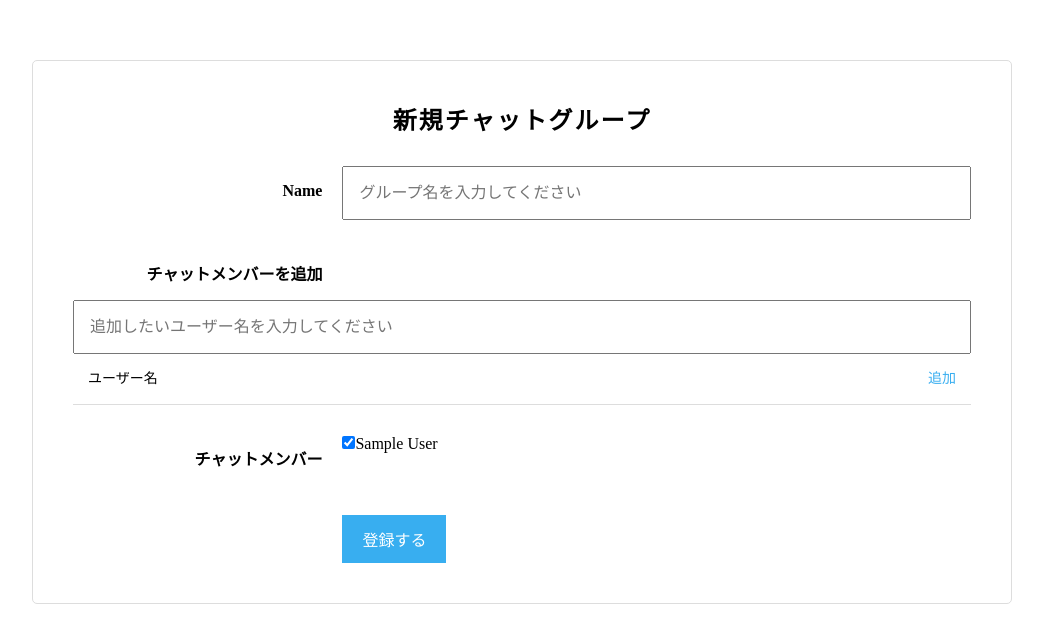
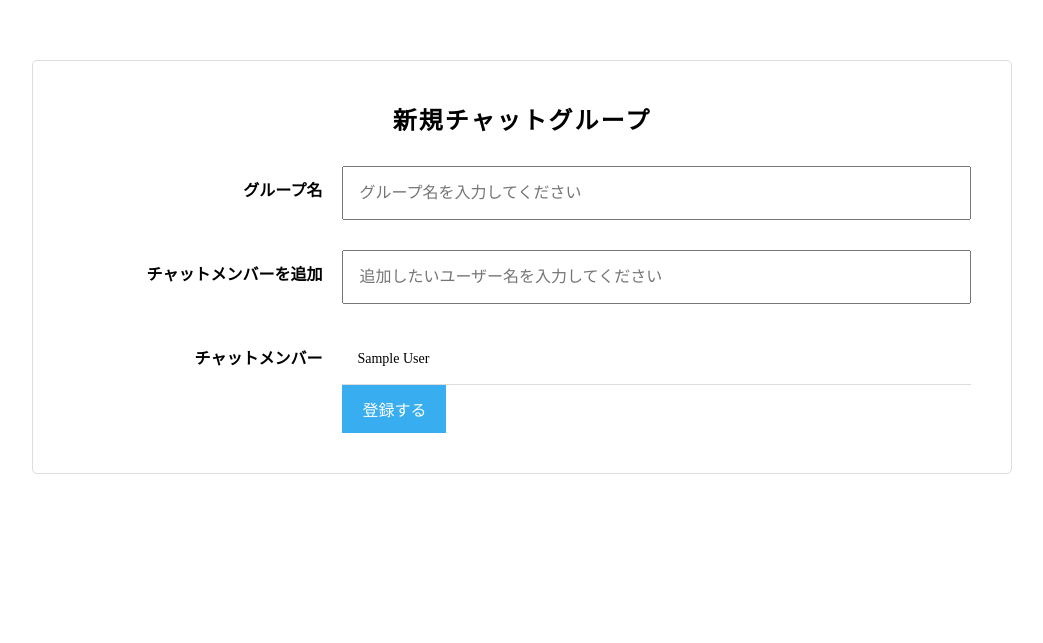
Before and after one commit to una7/chat-space, a Rails app: page /groups/new in a window 1280 px wide. Shown: the top 643 px of the page, without its empty margins (118-1161 px from the left). Run offline with Rails 7, Linux system fonts and the light colour scheme; the visitor is signed in with stand-in values (Sample User, id 1); style sheets or scripts are compiled from the project's sources; some libraries are stand-ins or nearby versions.

Commit message:
Update _form.html.haml

```diff
--- a/app/views/groups/_form.html.haml
+++ b/app/views/groups/_form.html.haml
@@ -7,34 +7,38 @@
           %li= message
   .chat-group-form__field
     .chat-group-form__field--left
-      = f.label :name, class: 'chat-group-form__label'
+      = f.label :グループ名, class: 'chat-group-form__label'
     .chat-group-form__field--right
       = f.text_field :name, class: 'chat__group_name chat-group-form__input', placeholder: 'グループ名を入力してください'
 
   .chat-group-form__field.clearfix
     .chat-group-form__field--left
-      %label.chat-group-form__label{:for => "chat_group_チャットメンバーを追加"} チャットメンバーを追加
-      .chat-group-form__field--right
-    .chat-group-form__search.clearfix
-      %input#user-search-field.chat-group-form__input{:placeholder => "追加したいユーザー名を入力してください", :type => "text"}/
-      #user-search-result
-    / この部分はインクリメンタルサーチ（ユーザー追加の非同期化のときに使用します↑
-    -# 常に出てきてる↓
-    .chat-group-user.clearfix
-      %p.chat-group-user__name ユーザー名
-      .user-search-add.chat-group-user__btn.chat-group-user__btn--add{"data-user-id" => "ユーザーのid", "data-user-name" => "ユーザー名"} 追加
+      = f.label :name, "チャットメンバーを追加", class: "chat-group-form__label"
+    .chat-group-form__field--right
+      .chat-group-form__search.clearfix
+        %input#user-search-field.chat-group-form__input{placeholder: "追加したいユーザー名を入力してください", type: "text", name:"keyword"}
+          #user-search-result
 
+    -# .chat-group-user.clearfix
+    -#   %p.chat-group-user__name ユーザー名
+    -#   .user-search-add.chat-group-user__btn.chat-group-user__btn--add{"data-user-id" => "ユーザーのid", "data-user-name" => "ユーザー名"} 追加
 
   .chat-group-form__field.clearfix
     .chat-group-form__field--left
-      %label.chat-group-form__label{:for => "chat_group_チャットメンバー"} チャットメンバー
+      = f.label :name, "チャットメンバー", class: "chat-group-form__label"
+      -# %label.chat-group-form__label{:for => "chat_group_チャットメンバー"} チャットメンバー
     .chat-group-form__field--right
-      /↓チェックボックス消す
-      = f.collection_check_boxes :user_ids, User.all, :id, :name
-      -# %p.chat-group-user__name user_ids, User.all, :id, :name
+      #add-group-users
 
-      / この部分はインクリメンタルサーチ（ユーザー追加の非同期化のときに使用します
-  .chat-group-form__field.clearfix
-    .chat-group-form__field--left
-    .chat-group-form__field--right
-      = f.submit class: 'chat-group-form__action-btn'
+
+        .chat-group-user
+          %input{:name => "group[user_ids][]", :type => "hidden", :value =>"#{current_user.id}"}/
+          -# %input{name: "group[user_ids][]", type: "hidden", value: "#{current_user.id}"}
+          %p.chat-group-user__name
+            = current_user.name
+          #chat-group-users
+          -# %a.user-search-remove.chat-group-user__btn.chat-group-user__btn--remove.js-remove-btn 削除
+    .chat-group-form__field.clearfix
+      .chat-group-form__field--left
+      .chat-group-form__field--right
+        = f.submit class: 'chat-group-form__action-btn'
```
